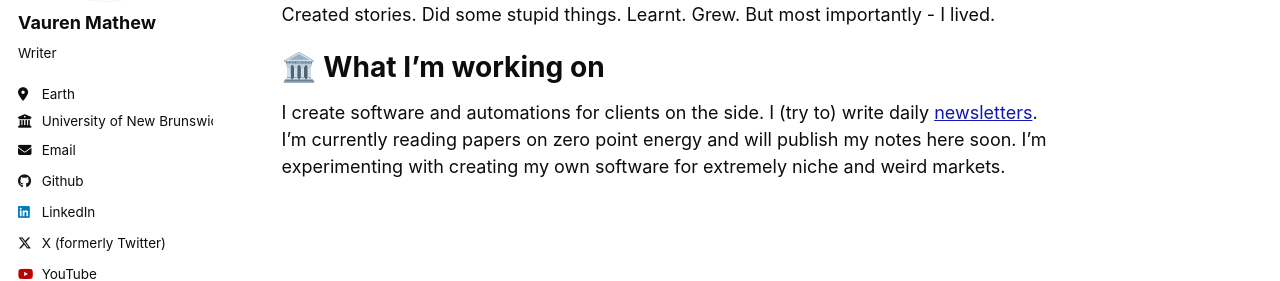
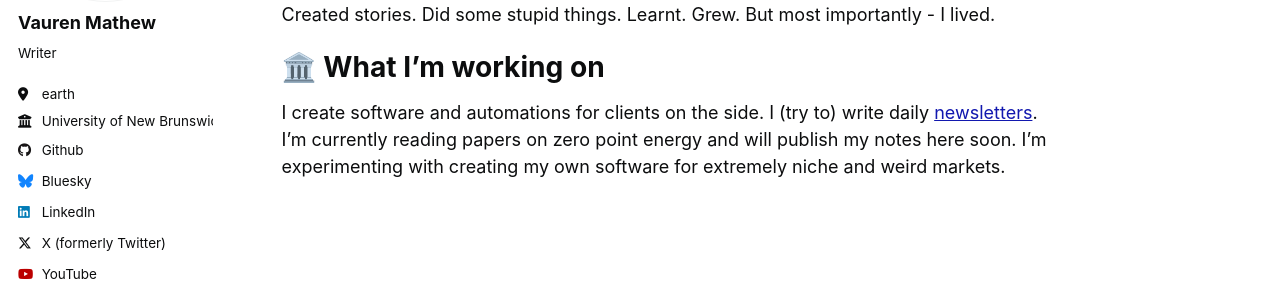
Before and after one commit to vaurenw/vaurenw.github.io, a Jekyll site: the page built from _pages/about.md, in a window 1280 px wide. Shown: the part 279-560 px from the top of the page. Built offline with Jekyll 4.4.1, drawn with Linux system fonts in a browser that asks for light colours; part of the change alters nothing that is shown.

Commit message:
Update _config.yml

```diff
--- a/_config.yml
+++ b/_config.yml
@@ -25,10 +25,10 @@ author:
   name             : "Vauren Mathew"
   pronouns         : # example: "she/her"
   bio              : "Writer"
-  location         : "Earth"
+  location         : "earth"
   employer         : "University of New Brunswick"
   uri              : # URL
-  email            : "vaurenmathew@gmail.com"
+  email            : # Email
 
   # Academic websites
   arxiv            : # URL - Update with the correct link to your profile
@@ -48,7 +48,7 @@ author:
   stackoverflow    : # User number or user number and name (i.e., use "1" or "1/jeff-atwood")
 
   # Social media
-  bluesky          : # Replace this with you Bluesky username
+  bluesky          : "vaurenmathew"
   facebook         : # Username
   flickr           : # Username
   foursquare       : # Username
```
